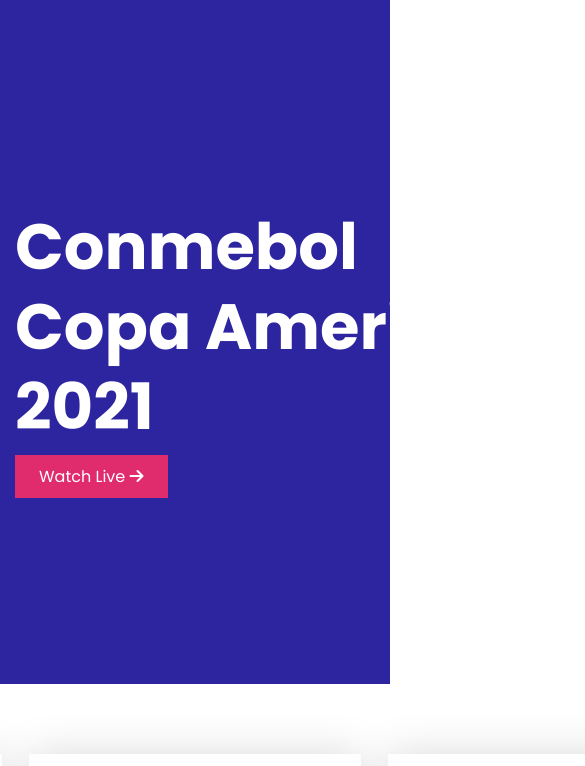
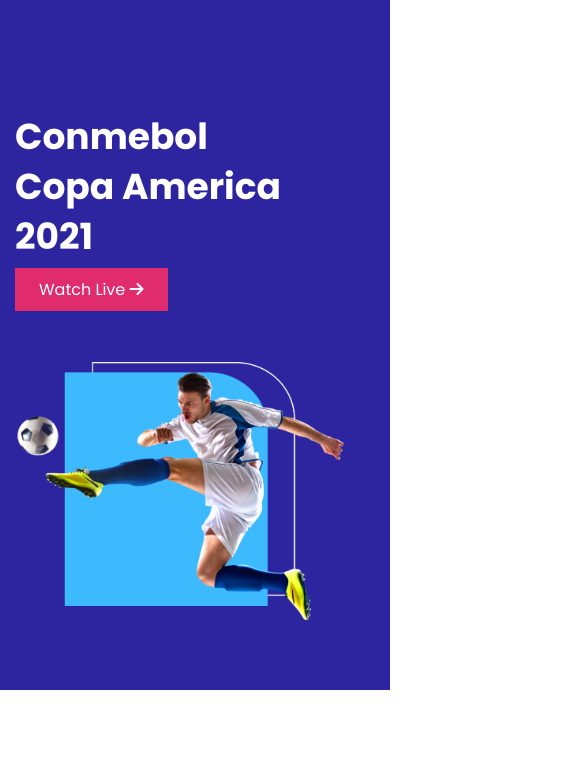
Before and after one commit to DEV-ASHANAUR/responsive-football, a plain HTML site: page index.html in a window 390 px wide. Shown: the top 766 px of the page, 585 px wide, since content can reach past the window. Drawn offline with Linux system fonts and the light colour scheme.

Commit message:
top section responsive

```diff
--- a/css/style.css
+++ b/css/style.css
@@ -64,7 +64,9 @@ main{
 /* top section start */
 /* players section start */
 .container{
-    width: 1050px;
+    width: 1080px;
+    padding-left: 15px;
+    padding-right: 15px;
 }
 .players{
     display: grid;
@@ -93,7 +95,9 @@ main{
 /* players section end */
 /* highlight-section start */
 .highlight-container{
-    width: 1105px;
+    width: 1135px;
+    padding-right: 15px;
+    padding-left: 15px;
 }
 .highlight-section{
     display: flex;
@@ -151,3 +155,62 @@ main{
     font-size: 18px;
 }
 /* footer section end */
+
+/*----------------
+    media queries
+------------------*/
+/* mobile device */
+
+@media only screen and (max-width:680px) {
+    .top-section{
+        background-color: #2D25A0;
+        margin-bottom: 70px;
+    }
+    .top-conatiner{
+        width: 100%;
+        padding-left: 15px;
+        padding-right: 15px;
+        margin-left: auto;
+        margin-right: auto;
+    }
+    .top-wrapper{
+        display: flex;
+        /* justify-content: space-between; */
+        flex-direction: column;
+    }
+    .left-side{
+        margin-top: 112px;
+    }
+    .left-side h1{
+        font-weight: 700;
+        color: #fff;
+        font-size: 36px;
+        line-height: 50px;
+        margin: 0;
+        margin-bottom: 27px;
+        width: 278px;
+        height: 138px;
+    }
+    .watch-btn{
+        background: #E02C6D;
+        padding: 10px 24px;
+        text-decoration: none;
+        font-size: 16px;
+        color: #fff;
+        border: none;
+    }
+    .right-side{
+
+        margin-top: 60px;
+        margin-bottom: 61px;
+    }
+    .right-side img{
+        width: 330px;
+        height: 260px;
+    }
+    .players, .highlight-section, .footer-wrapper{
+        display: none;
+    }
+
+
+}
--- a/index.html
+++ b/index.html
@@ -158,7 +158,9 @@
             </div>
         </section>
     </main>
+    <!-- footer section start -->
     <footer>
+        <div class="footer-container">
             <div class="footer-wrapper">
                 <div class="fotter-banner">
                     <img src="images/Logo.png" alt="">
@@ -173,6 +175,8 @@
                     <p>copyright &copy; 2022 Football</p>
                 </div>
             </div>
+        </div>
     </footer>
+    <!-- footer section end -->
 </body>
 </html>
```
Lines whose indentation alone changed are shown as unchanged.
